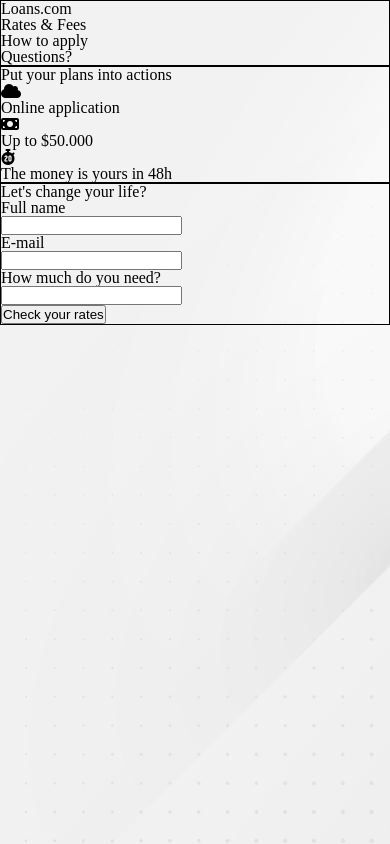
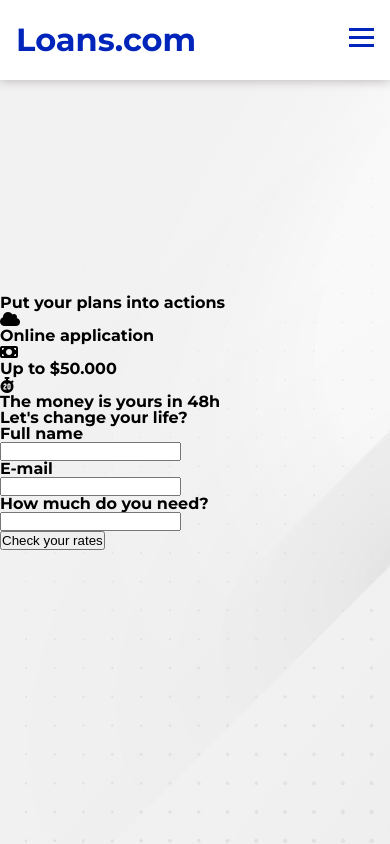
Before and after one commit to martiusx/Loans, a website: page side/index.html in a window 390 px wide. Drawn offline with Linux system fonts and the light colour scheme.

Commit message:
added navigation styles/fonts

```diff
--- /dev/null
+++ b/gulpfile.js
@@ -0,0 +1,39 @@
+// Ścieżka do aktualnie wykonywanego zadania
+const entryPath = "side";
+
+const gulp = require("gulp");
+const sass = require("gulp-sass")(require("sass"));
+const sourcemaps = require("gulp-sourcemaps");
+const autoprefixer = require("gulp-autoprefixer");
+const browserSync = require("browser-sync").create();
+
+function compileSass(done) {
+  gulp
+    .src(entryPath + "/scss/main.scss")
+    .pipe(sourcemaps.init())
+    .pipe(sass({ outputStyle: "expanded" }).on("error", sass.logError))
+    .pipe(autoprefixer())
+    .pipe(sourcemaps.write("."))
+    .pipe(gulp.dest(entryPath + "/css"));
+
+  done();
+}
+
+function watcher(done) {
+  browserSync.init({
+    server: "./" + entryPath,
+  });
+
+  gulp.watch(entryPath + "/scss/**/*.scss", gulp.series(compileSass, reload));
+  gulp.watch(entryPath + "/*.html", gulp.series(reload));
+
+  done();
+}
+
+function reload(done) {
+  browserSync.reload();
+  done();
+}
+
+exports.sass = gulp.parallel(compileSass);
+exports.default = gulp.parallel(compileSass, watcher);
--- a/side/index.html
+++ b/side/index.html
@@ -10,29 +10,49 @@
       src="https://kit.fontawesome.com/dc643cc88b.js"
       crossorigin="anonymous"
     ></script>
+    <link rel="preconnect" href="https://fonts.googleapis.com" />
+    <link rel="preconnect" href="https://fonts.gstatic.com" crossorigin />
+    <link
+      href="https://fonts.googleapis.com/css2?family=Montserrat:wght@400;600;700&display=swap"
+      rel="stylesheet"
+    />
     <title>Document</title>
   </head>
 
-  <body>
-    <div class="container">
+  <body class="is-middle column">
+    <input type="checkbox" name="menu" id="menu" class="is-hidden" />
+    <div class="container navigation">
       <div class="row">
         <div class="col-12">
           <nav>
             <div class="nav__logo">Loans.com</div>
             <div class="nav__menu">
               <ul>
-                <li>Rates & Fees</li>
-                <li>How to apply</li>
-                <li>Questions?</li>
+                <li><a href=""> Rates & Fees</a></li>
+                <li><a href="">How to apply</a></li>
+                <li><a href="">Questions?</a></li>
               </ul>
             </div>
+
+            <label for="menu" class="menu__burger">
+              <span></span>
+              <span></span>
+              <span></span>
+            </label>
           </nav>
+        </div>
+        <div class="nav__mobile--active">
+          <ul>
+            <li><a href=""> Rates & Fees</a></li>
+            <li><a href="">How to apply</a></li>
+            <li><a href="">Questions?</a></li>
+          </ul>
         </div>
       </div>
     </div>
     <div class="container">
       <div class="row">
-        <div class="col-xl-6">
+        <div class="col-md-6">
           <main>
             <div class="main__title">Put your plans into actions</div>
             <div class="main__actions">
@@ -51,7 +71,7 @@
             </div>
           </main>
         </div>
-        <div class="col-xl-6">
+        <div class="col-md-6">
           <form>
             <div class="form__title">Let's change your life?</div>
             Full name <br />
--- /dev/null
+++ b/side/scss/block/_nav.scss
@@ -0,0 +1,25 @@
+.navigation {
+  position: absolute;
+  top: 0;
+  nav {
+    display: flex;
+    justify-content: space-between;
+    align-items: center;
+    padding: 1.5rem 1rem;
+    background-color: white;
+    @media screen and(min-width:768px) {
+      background-color: transparent;
+    }
+    .nav__menu {
+      ul {
+        display: none;
+        @media screen and(min-width:768px) {
+          display: flex;
+        }
+        li {
+          margin-left: 2.2rem;
+        }
+      }
+    }
+  }
+}
--- /dev/null
+++ b/side/scss/elements/_hamburger.scss
@@ -0,0 +1,36 @@
+nav {
+  .menu__burger {
+    height: 100%;
+    @media screen and(min-width:768px) {
+      display: none;
+    }
+    span {
+      display: block;
+      width: 25px;
+      height: 0.2rem;
+      background-color: $primaryColor;
+      margin-bottom: 0.3rem;
+      transition: 0.6s;
+    }
+  }
+}
+
+input#menu:checked {
+  & ~ div {
+    .menu__burger {
+      span:nth-child(1) {
+        transform: rotate(225deg);
+        position: absolute;
+      }
+      span:nth-child(2) {
+        transform: rotate(-225deg);
+      }
+      span:nth-child(3) {
+        display: none;
+      }
+    }
+    .nav__mobile--active {
+      transform: translateY(0);
+    }
+  }
+}
--- /dev/null
+++ b/side/scss/elements/_logo.scss
@@ -0,0 +1,4 @@
+.nav__logo {
+  color: $primaryColor;
+  font-size: 2rem;
+}
--- /dev/null
+++ b/side/scss/elements/_mobile-menu.scss
@@ -0,0 +1,18 @@
+.nav__mobile--active {
+  width: 100%;
+  padding: 1rem 2rem;
+  transform: translateY(-100%);
+  z-index: -1;
+  transition: 0.5s;
+  box-shadow: 0 1px 10px rgb(189, 184, 184);
+
+  @media screen and(min-width:768px) {
+    box-shadow: none;
+    display: none;
+  }
+  ul {
+    li {
+      margin-top: 1rem;
+    }
+  }
+}
--- a/side/scss/general/_global.scss
+++ b/side/scss/general/_global.scss
@@ -1,6 +1,27 @@
 body {
   width: 100vw;
   min-height: 100vh;
-  overflow-y: hidden;
+  overflow-x: hidden;
   background-image: url("/side/assets/4907157.jpg");
+  font-family: "Montserrat", sans-serif;
+  font-weight: 700;
 }
+
+.is-middle {
+  display: flex;
+  justify-content: center;
+  place-items: center;
+}
+
+.column {
+  flex-direction: column;
+}
+
+.is-hidden {
+  display: none;
+}
+
+a {
+  text-decoration: none;
+  color: black;
+}
--- a/side/scss/main.scss
+++ b/side/scss/main.scss
@@ -7,3 +7,9 @@
 @import "./misc/grid";
 
 @import "./general/global";
+
+@import "./block/nav";
+
+@import "./elements/logo";
+@import "./elements/hamburger";
+@import "./elements/mobile-menu";
--- a/side/scss/misc/_grid.scss
+++ b/side/scss/misc/_grid.scss
@@ -15,7 +15,6 @@
 
 [class*="col"] {
   width: 100%;
-  border: 1px solid black;
 
   @for $i from 1 through $columns {
     .col-#{$i} {
--- a/side/scss/misc/_variables.scss
+++ b/side/scss/misc/_variables.scss
@@ -1,7 +1,7 @@
 //grid
 
 $columns: 12;
-$containerWidth: 1024px;
+$containerWidth: 800px;
 $gutter: 15px;
 
 $gridRWD: (
```
Also changed, not shown: package.json (added, +19 -0 lines), side/css/main.css, 3 other files.
